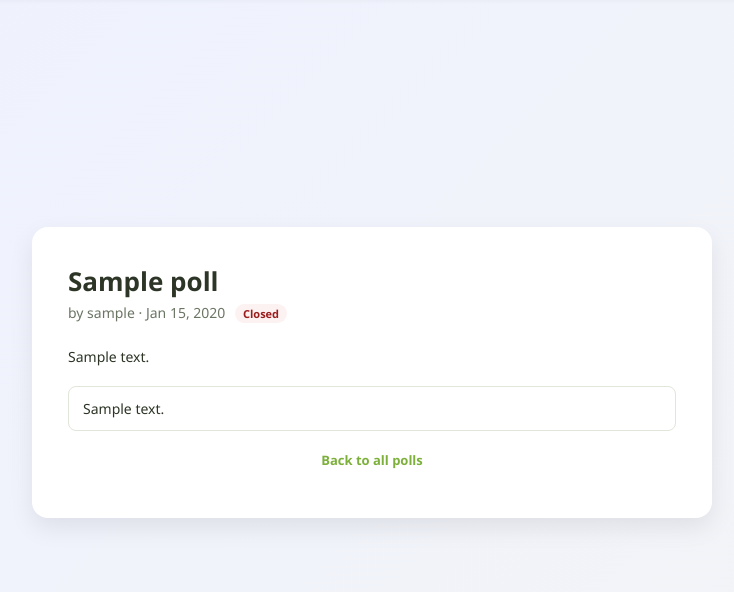
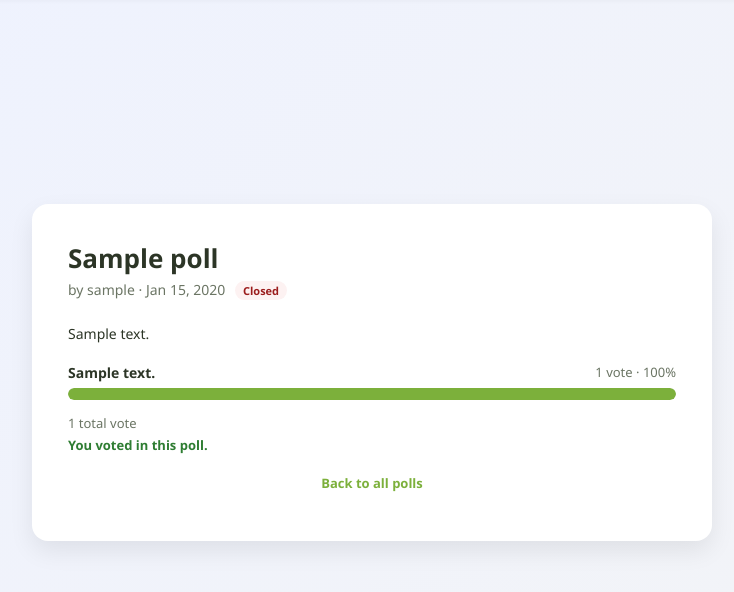
Before and after one commit to Lenicon/peapoll, a Django app: page /polls/1/ in a window 1280 px wide. Shown: the part 53-645 px from the top of the page, without its empty margins (268-1002 px from the left). Run offline with Django 5.2, Linux system fonts and the light colour scheme; a user stored in the database is signed in; tables that the repository leaves empty hold one stand-in row (values such as "Sample post").

Commit message:
Implement one-vote-per-visitor voting and live results bars

```diff
--- a/peapoll/polls/urls.py
+++ b/peapoll/polls/urls.py
@@ -8,4 +8,5 @@ urlpatterns = [
     path('', views.poll_list, name='list'),
     path('new/', views.poll_create, name='create'),
     path('<int:pk>/', views.poll_detail, name='detail'),
+    path('<int:pk>/vote/', views.poll_vote, name='vote'),
 ]
--- a/peapoll/polls/views.py
+++ b/peapoll/polls/views.py
@@ -1,11 +1,13 @@
 from django.contrib import messages
 from django.contrib.auth.decorators import login_required
 from django.core.paginator import Paginator
+from django.db import IntegrityError, transaction
 from django.db.models import Count, Q
 from django.shortcuts import get_object_or_404, redirect, render
+from django.views.decorators.http import require_POST
 
 from .forms import PollForm
-from .models import Poll
+from .models import Choice, Poll, Vote
 
 
 def poll_list(request):
@@ -32,13 +34,82 @@ def poll_list(request):
     })
 
 
+def _voter_filter(request):
+    """Return the Vote filter that identifies the current visitor."""
+    if request.user.is_authenticated:
+        return {'user': request.user}
+    if not request.session.session_key:
+        return None
+    return {'user': None, 'session_key': request.session.session_key}
+
+
+def _has_voted(request, poll):
+    voter = _voter_filter(request)
+    return bool(voter) and poll.votes.filter(**voter).exists()
+
+
 def poll_detail(request, pk):
-    """Public poll page."""
+    """
+    Public poll page. Shows the voting form to people who can still vote,
+    and the live results to everyone else (already voted, closed, or ?results=1).
+    """
     poll = get_object_or_404(Poll.objects.select_related('owner'), pk=pk)
+    has_voted = _has_voted(request, poll)
+    show_results = has_voted or not poll.is_open or request.GET.get('results') == '1'
+
+    results = []
+    if show_results:
+        total = poll.votes.count()
+        choices = poll.choices.annotate(vote_count=Count('votes'))
+        for choice in choices:
+            percent = round(choice.vote_count * 100 / total) if total else 0
+            results.append({'choice': choice, 'votes': choice.vote_count, 'percent': percent})
+
     return render(request, 'polls/poll_detail.html', {
         'poll': poll,
         'choices': poll.choices.all(),
+        'has_voted': has_voted,
+        'show_results': show_results,
+        'results': results,
+        'total_votes': poll.votes.count(),
+        'is_owner': request.user.is_authenticated and poll.owner_id == request.user.id,
     })
+
+
+@require_POST
+def poll_vote(request, pk):
+    """Record one vote. Logged-in users are tracked by account, guests by session."""
+    poll = get_object_or_404(Poll, pk=pk)
+
+    if not poll.is_open:
+        messages.error(request, 'This poll is closed.')
+        return redirect(poll)
+
+    try:
+        choice = poll.choices.get(pk=request.POST.get('choice'))
+    except (Choice.DoesNotExist, ValueError):
+        messages.error(request, 'Please select one of the choices.')
+        return redirect(poll)
+
+    if _has_voted(request, poll):
+        messages.error(request, 'You have already voted in this poll.')
+        return redirect(poll)
+
+    if request.user.is_authenticated:
+        voter = {'user': request.user}
+    else:
+        if not request.session.session_key:
+            request.session.create()
+        voter = {'session_key': request.session.session_key}
+
+    try:
+        with transaction.atomic():
+            Vote.objects.create(poll=poll, choice=choice, **voter)
+    except IntegrityError:
+        messages.error(request, 'You have already voted in this poll.')
+    else:
+        messages.success(request, 'Thanks for voting!')
+    return redirect(poll)
 
 
 @login_required
--- a/peapoll/static/css/style.css
+++ b/peapoll/static/css/style.css
@@ -425,3 +425,60 @@ textarea.form-control {
     font-family: inherit;
     resize: vertical;
 }
+
+/* Voting + results */
+.choice-option {
+    display: flex;
+    align-items: center;
+    gap: 10px;
+    cursor: pointer;
+}
+
+.choice-option:hover {
+    border-color: var(--primary);
+    background: var(--bg);
+}
+
+.result-row {
+    margin-bottom: 14px;
+}
+
+.result-label {
+    display: flex;
+    justify-content: space-between;
+    font-size: 14px;
+    font-weight: 600;
+    margin-bottom: 6px;
+}
+
+.result-label span:last-child {
+    color: var(--muted);
+    font-weight: 500;
+    font-size: 13px;
+}
+
+.result-track {
+    background: var(--border);
+    border-radius: 999px;
+    height: 12px;
+    overflow: hidden;
+}
+
+.result-bar {
+    background: var(--primary);
+    height: 100%;
+    border-radius: 999px;
+    transition: width 0.4s ease;
+}
+
+.result-total,
+.result-note {
+    font-size: 13px;
+    color: var(--muted);
+    margin: 4px 0;
+}
+
+.result-note {
+    color: var(--success-text);
+    font-weight: 600;
+}
--- a/peapoll/templates/polls/poll_detail.html
+++ b/peapoll/templates/polls/poll_detail.html
@@ -16,11 +16,40 @@
     </p>
     {% if poll.description %}<p class="poll-description">{{ poll.description|linebreaksbr }}</p>{% endif %}
 
-    <ul class="choice-list">
-        {% for choice in choices %}
-        <li class="choice-item">{{ choice.text }}</li>
+    {% if show_results %}
+    <div class="results">
+        {% for r in results %}
+        <div class="result-row">
+            <div class="result-label">
+                <span>{{ r.choice.text }}</span>
+                <span>{{ r.votes }} vote{{ r.votes|pluralize }} &middot; {{ r.percent }}%</span>
+            </div>
+            <div class="result-track"><div class="result-bar" style="width: {{ r.percent }}%"></div></div>
+        </div>
         {% endfor %}
-    </ul>
+        <p class="result-total">{{ total_votes }} total vote{{ total_votes|pluralize }}</p>
+        {% if has_voted %}<p class="result-note">You voted in this poll.</p>{% endif %}
+    </div>
+    {% if poll.is_open and not has_voted %}
+    <p class="auth-footer"><a href="{{ poll.get_absolute_url }}">Back to voting</a></p>
+    {% endif %}
+    {% else %}
+    <form method="post" action="{% url 'polls:vote' poll.pk %}">
+        {% csrf_token %}
+        <ul class="choice-list">
+            {% for choice in choices %}
+            <li>
+                <label class="choice-item choice-option">
+                    <input type="radio" name="choice" value="{{ choice.pk }}" required>
+                    {{ choice.text }}
+                </label>
+            </li>
+            {% endfor %}
+        </ul>
+        <button type="submit" class="btn btn-primary">Vote</button>
+    </form>
+    <p class="auth-footer"><a href="?results=1">See results</a></p>
+    {% endif %}
 
     <p class="auth-footer"><a href="{% url 'polls:list' %}">Back to all polls</a></p>
 </div>
```
